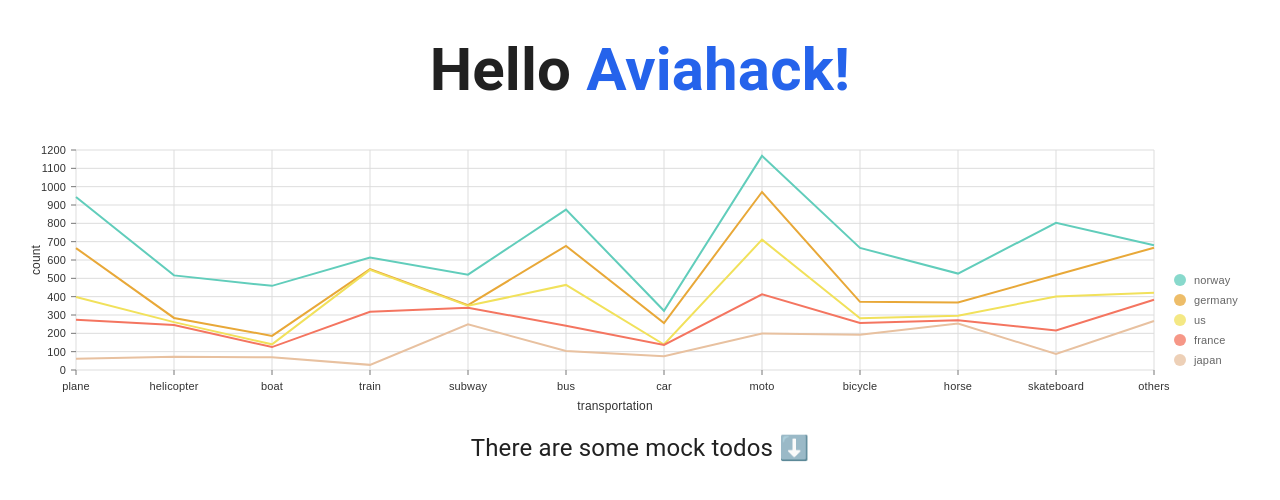
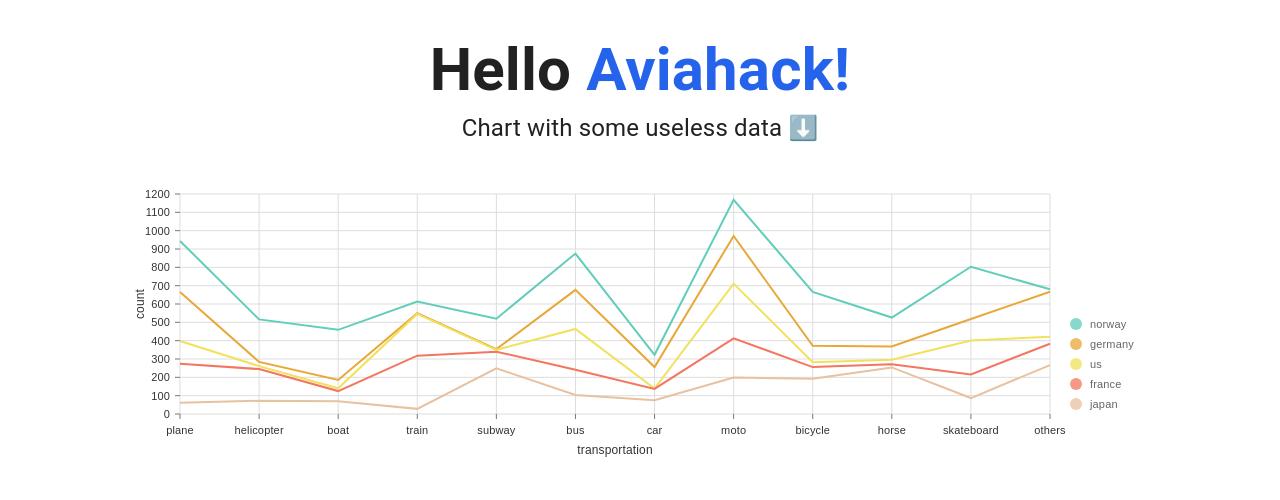
Before and after one commit to SOpatrin/aviahack_2022, a Next.js app: page / in a window 1280 px wide. Shown: the top 500 px of the page. Built offline with nearby package versions, Linux system fonts and the light colour scheme; no server answers; a web font is replaced by a local one.

Commit message:
Remove todos from home page

```diff
--- a/pages/index.tsx
+++ b/pages/index.tsx
@@ -1,13 +1,9 @@
 import type { NextPage } from 'next';
 import Link from 'next/link';
 import StorageChart from '../components/StorageChart/StorageChart';
-import Todo from '../components/Todo/Todo';
-import { useTodos } from '../components/Todo/todo.query';
 import dataChart from '../components/StorageChart/data.json';
 
 const Home: NextPage = () => {
-  const { data } = useTodos();
-
   return (
     <>
       <h1 className="text-6xl font-bold">
@@ -22,14 +18,10 @@ const Home: NextPage = () => {
         </Link>
       </h1>
 
-      <div className="h-80 w-full">
+      <p className="mt-3 text-2xl">Chart with some useless data ⬇️</p>
+
+      <div className="h-80 w-10/12">
         <StorageChart data={dataChart} />
-      </div>
-
-      <p className="mt-3 text-2xl">There are some mock todos ⬇️</p>
-
-      <div className="mt-6 flex max-w-4xl flex-wrap items-center justify-around sm:w-full">
-        {data?.map(Todo)}
       </div>
     </>
   );
```
